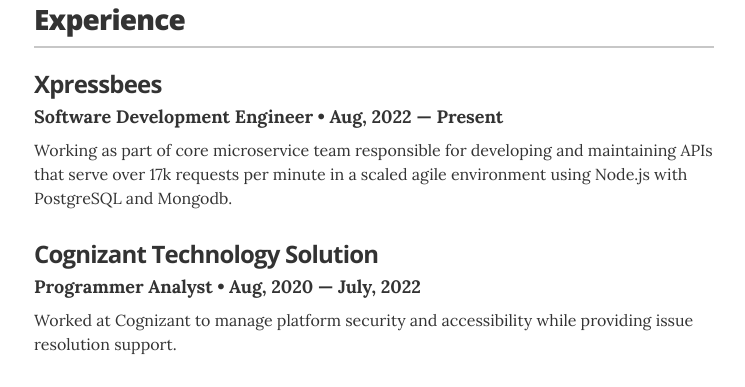
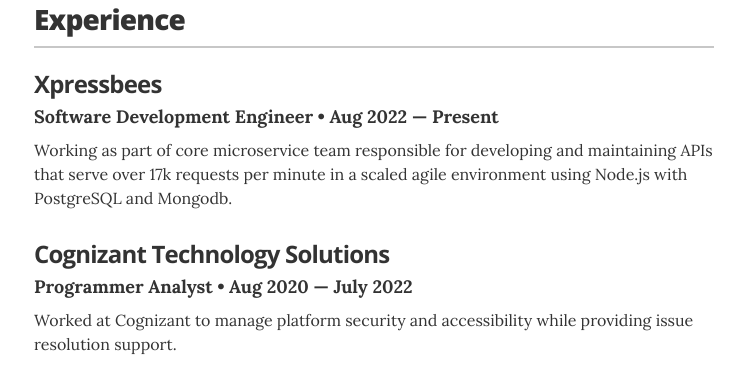
Before and after one commit to srk09sri/srk09sri, a Jekyll site: the page built from index.html, in a window 1280 px wide and 900 px high, scrolled down 388 px. Shown: the part 155-542 px from the top of the window, without its empty margins (266-1011 px from the left). Built offline with Jekyll 4.4.1, drawn with Linux system fonts in a browser that asks for light colours.

Commit message:
Update experience.yml

```diff
--- a/_data/experience.yml
+++ b/_data/experience.yml
@@ -2,12 +2,12 @@
 # VP of Global Communications
 - company: Xpressbees
   position: Software Development Engineer
-  duration: Aug, 2022 &mdash; Present
+  duration: Aug 2022 &mdash; Present
   summary: Working as part of core microservice team responsible for developing and maintaining APIs that serve over 17k requests per minute in a scaled agile environment using Node.js with PostgreSQL and Mongodb.
 
 
 # Director of Digital Stratgy
-- company: Cognizant Technology Solution
+- company: Cognizant Technology Solutions
   position: Programmer Analyst
-  duration:  Aug, 2020 &mdash; July, 2022
+  duration:  Aug 2020 &mdash; July 2022
   summary: Worked at Cognizant to manage platform security and accessibility while providing issue resolution support.
```
